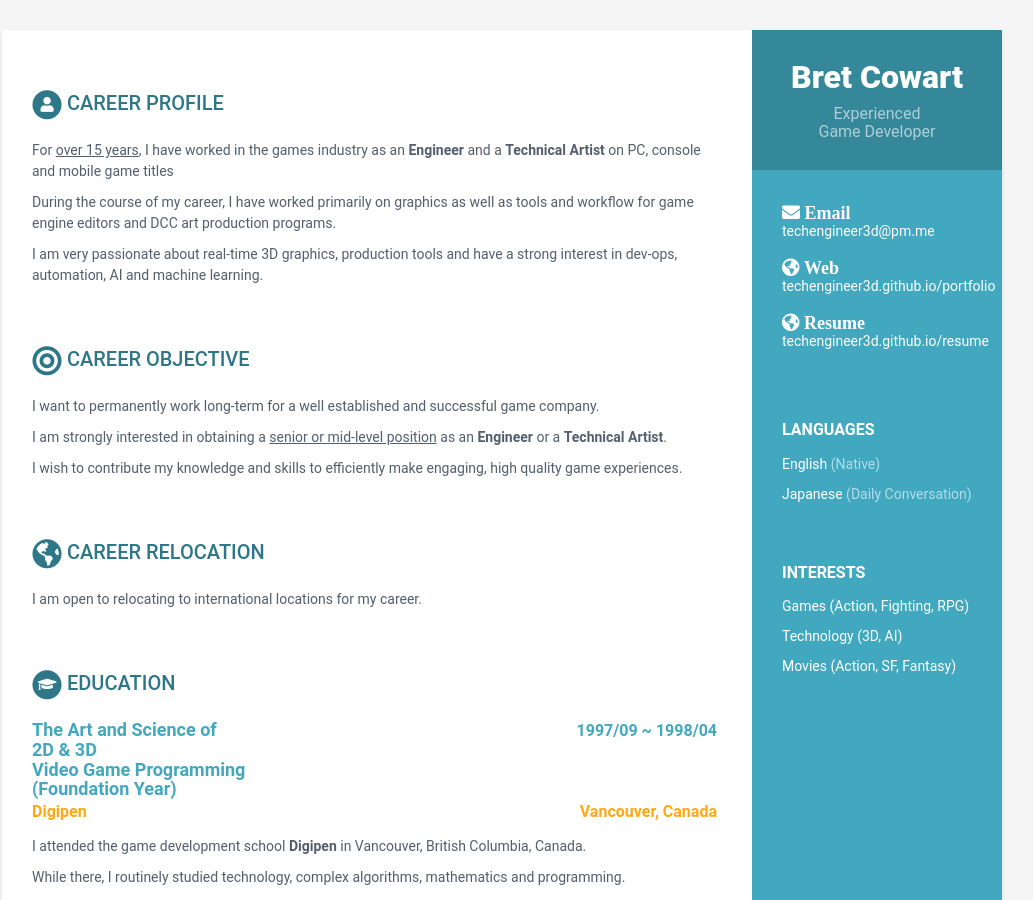
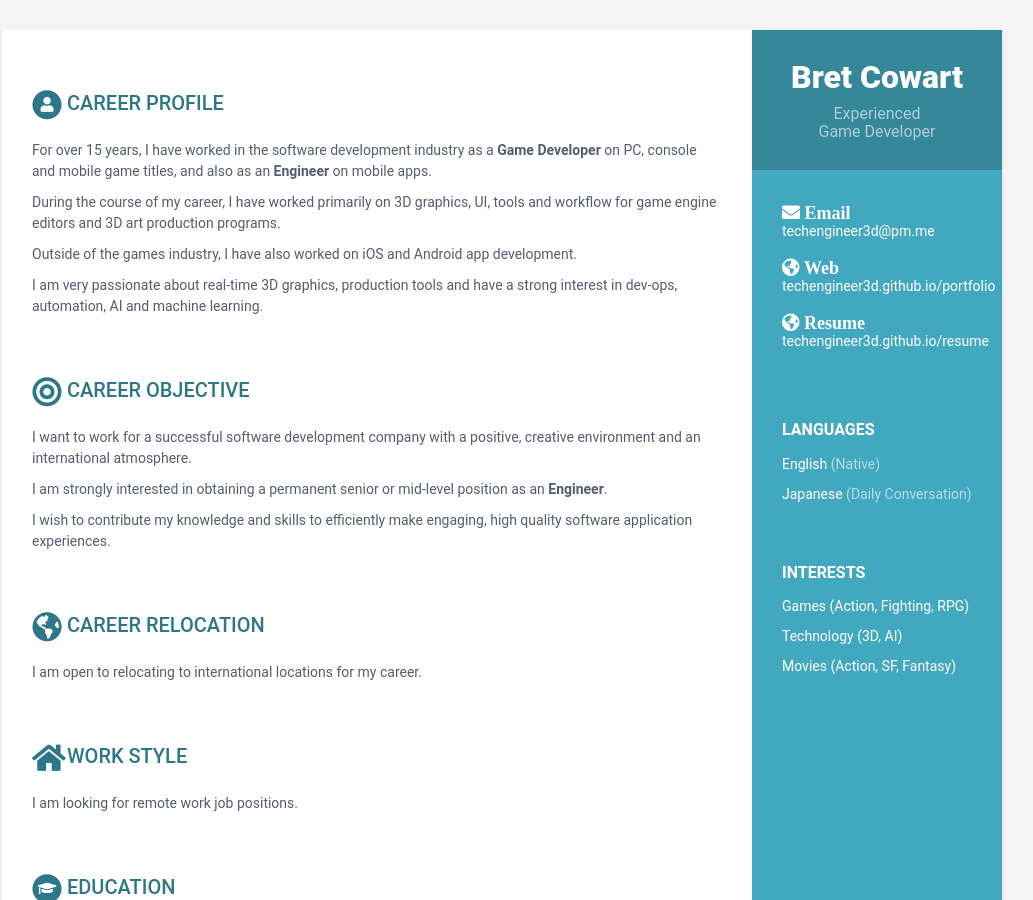
Before and after one commit to techengineer3d/resume, a Jekyll site: the page built from index.html, in a window 1280 px wide and 900 px high. Shown: the whole window, without its empty margins (138-1171 px from the left). Built offline with Jekyll 4.4.1, drawn with Linux system fonts in a browser that asks for light colours; some of the changed text lies outside the part shown.

Commit message:
Update 2024-08
Included mobile app dev info, work from home section

```diff
--- a/_data/career_data.yml
+++ b/_data/career_data.yml
@@ -1,18 +1,24 @@
 career-profile:
   title: Career Profile
   summary: >-
-    <p>For <u>over 15 years</u>, I have worked in the games industry as an <b>Engineer</b> and a <b>Technical Artist</b> on PC, console and mobile game titles</p>
-    <p>During the course of my career, I have worked primarily on graphics as well as tools and workflow for game engine editors and DCC art production programs.</p>
+    <p>For over 15 years, I have worked in the software development industry as a <b>Game Developer</b> on PC, console and mobile game titles, and also as an <b>Engineer</b> on mobile apps.</p>
+    <p>During the course of my career, I have worked primarily on 3D graphics, UI, tools and workflow for game engine editors and 3D art production programs.</p>
+    <p>Outside of the games industry, I have also worked on iOS and Android app development.</p>
     <p>I am very passionate about real-time 3D graphics, production tools and have a strong interest in dev-ops, automation, AI and machine learning.</p>
 
 career-objective:
   title: Career Objective
   summary: >-
-    <p>I want to permanently work long-term for a well established and successful game company.</p>
-    <p>I am strongly interested in obtaining a <u>senior or mid-level position</u> as an <b>Engineer</b> or a <b>Technical Artist</b>.</p>
-    <p>I wish to contribute my knowledge and skills to efficiently make engaging, high quality game experiences.</p>
+    <p>I want to work for a successful software development company with a positive, creative environment and an international atmosphere.</p>
+    <p>I am strongly interested in obtaining a permanent senior or mid-level position as an <b>Engineer</b>.</p>
+    <p>I wish to contribute my knowledge and skills to efficiently make engaging, high quality software application experiences.</p>
 
 career-relocation:
   title: Career Relocation
   summary: >-
     <p>I am open to relocating to international locations for my career.</p>
+
+work-style:
+  title: Work Style
+  summary: >-
+    <p>I am looking for remote work job positions.</p>
--- a/_data/mainpage_data.yml
+++ b/_data/mainpage_data.yml
@@ -2,6 +2,7 @@ mainpage:
   enable_career_profile: true
   enable_career_objective: true
   enable_career_relocation: true
+  enable_work_style: true
   enable_education: true
   enable_language: false
   enable_interests: false
--- /dev/null
+++ b/_includes/work-style.html
@@ -0,0 +1,18 @@
+{% assign work-style = site.data.career_data.work-style %}
+
+{% if work-style %}
+<section class="section summary-section">
+
+  <h2 class="section-title">
+    <span class="fa-stack fa-xs">
+      <i class="fas fa-home fa-stack-2x"></i>
+    </span>
+    {{ work-style.title }}
+  </h2>
+
+  <div class="summary">
+    {{ work-style.summary | markdownify }}
+  </div><!--//summary-->
+
+</section><!--//section-->
+{% endif %}
--- a/index.html
+++ b/index.html
@@ -15,6 +15,10 @@ layout: default
 
 {% if mainpage.enable_career_relocation %}
   {% include career-relocation.html %}
+{% endif %}
+
+{% if mainpage.enable_work_style %}
+  {% include work-style.html %}
 {% endif %}
 
 {% if mainpage.enable_education %}
```
Also changed, not shown: _data/skill_data.yml (+7 -2 lines).
